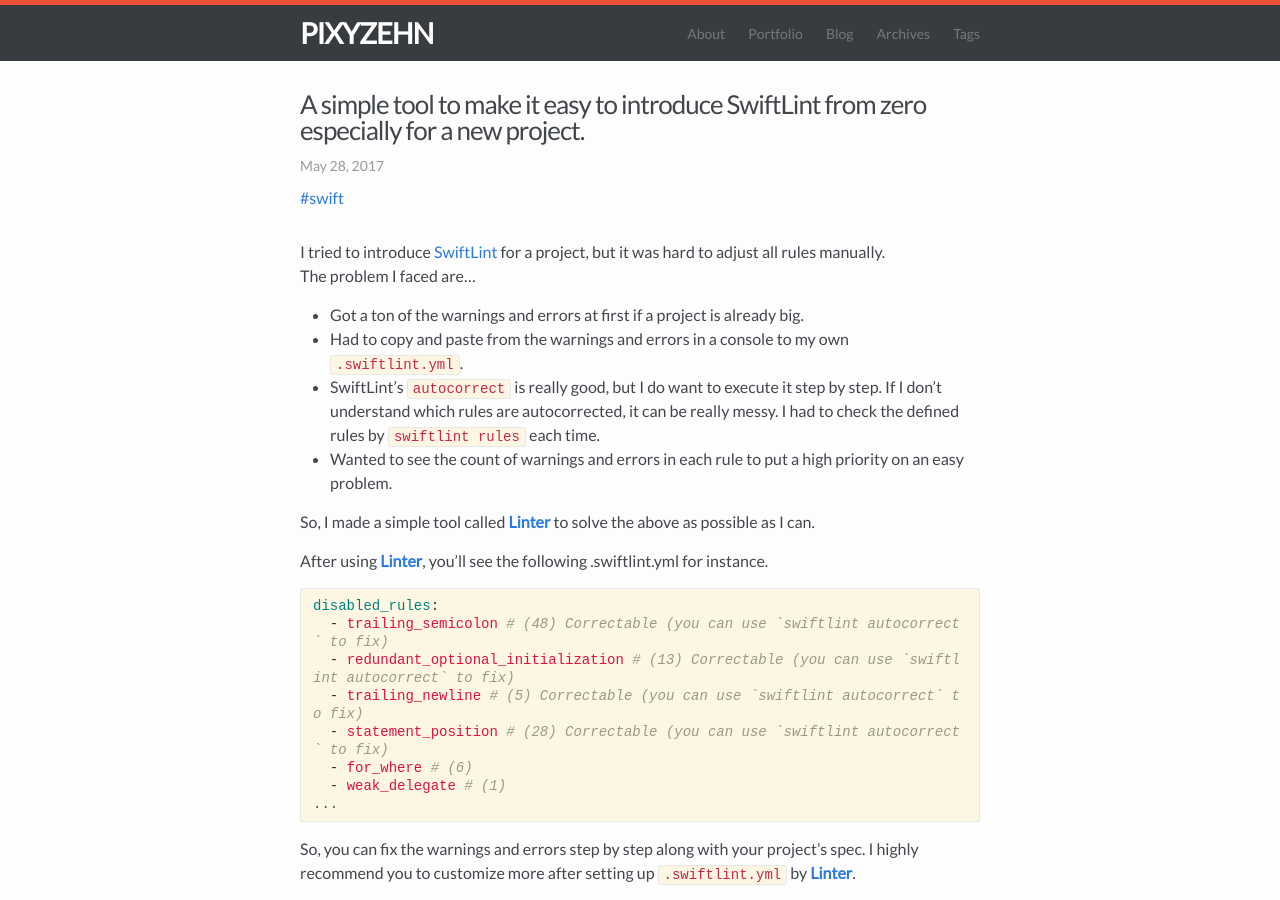
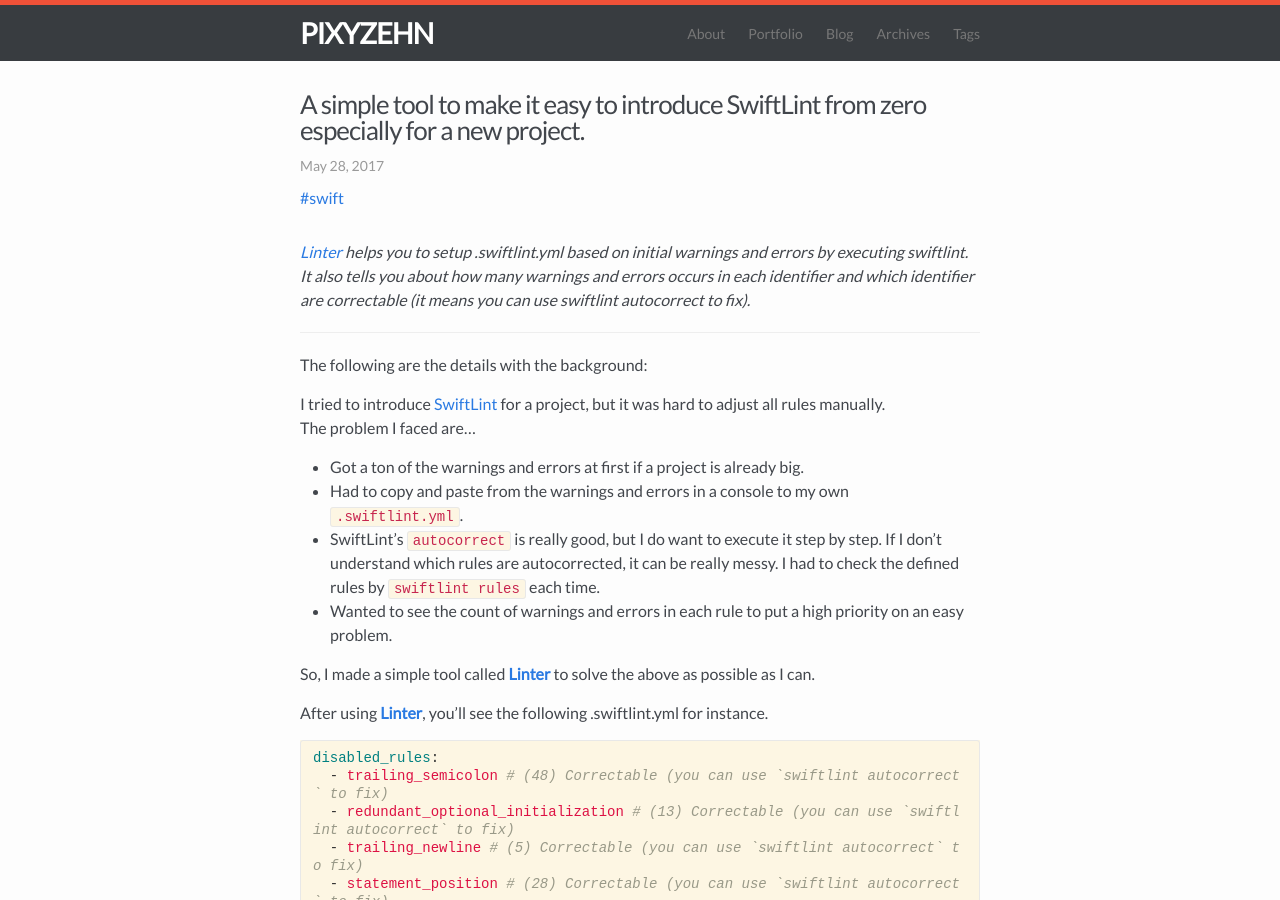
Before and after one commit to pixyzehn/pixyzehn.com, a Jekyll site: the page built from _posts/2017-05-28-linter.md, in a window 1280 px wide and 900 px high. Built offline with Jekyll 4.4.1, drawn with Linux system fonts in a browser that asks for light colours; comment, search, counter and statistics services are not loaded.

Commit message:
Update 2017-05-28-linter.md

```diff
--- a/_posts/2017-05-28-linter.md
+++ b/_posts/2017-05-28-linter.md
@@ -5,6 +5,11 @@ date: 2017-05-28 10:00:00 +0900
 tags: swift
 comments: false
 ---
+
+*[Linter](https://github.com/pixyzehn/Linter) helps you to setup .swiftlint.yml based on initial warnings and errors by executing swiftlint. It also tells you about how many warnings and errors occurs in each identifier and which identifier are correctable (it means you can use swiftlint autocorrect to fix).*
+
+---
+The following are the details with the background:
 
 I tried to introduce [SwiftLint](https://github.com/realm/SwiftLint) for a project, but it was hard to adjust all rules manually.
 The problem I faced are...
```
